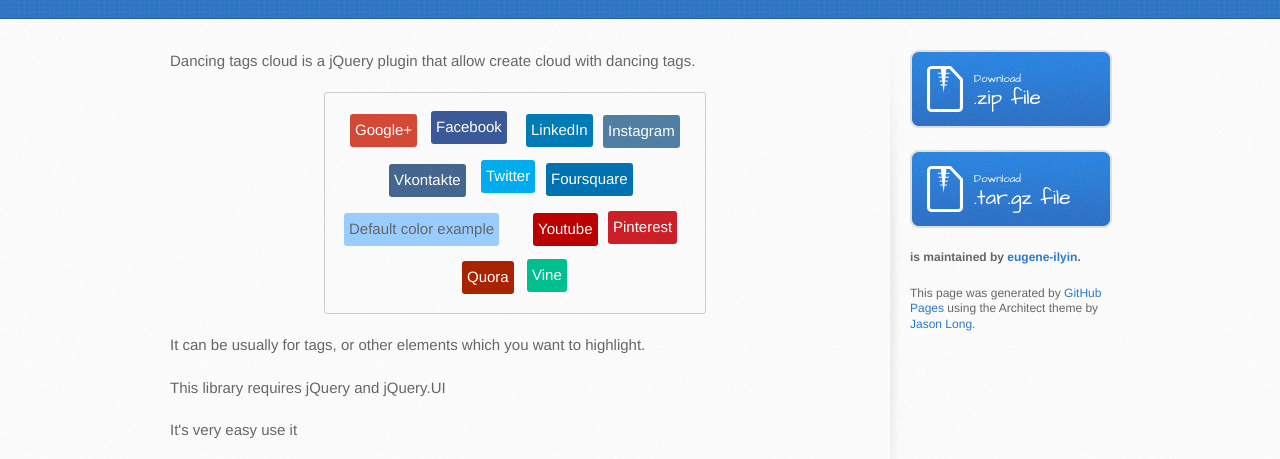
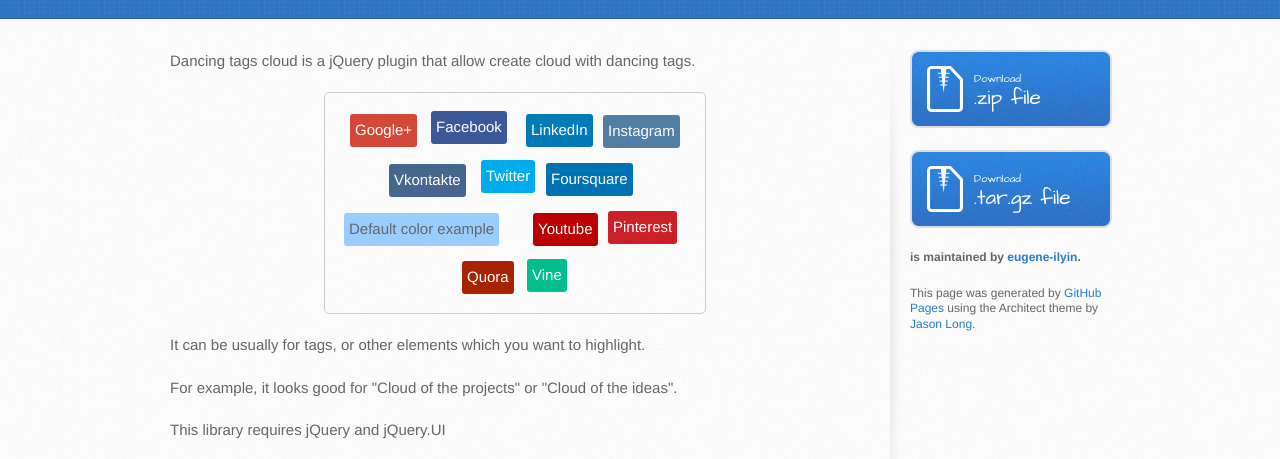
Before and after one commit to eugene-ilyin/dancing_tags, a plain HTML site: page index.html in a window 1280 px wide. Shown: the part 288-747 px from the top of the page. Drawn offline with nearby package versions, Linux system fonts and the light colour scheme.

Commit message:
Update index.html

```diff
--- a/index.html
+++ b/index.html
@@ -15,9 +15,9 @@
     <link rel="stylesheet" type="text/css" href="stylesheets/dancing_tags_cloud.css" media="screen">
     <style>
       #dancing-tags-container {
-        -webkit-border-radius: 3px;
-        -moz-border-radius: 3px;
-        border-radius: 3px;
+        -webkit-border-radius: 5px;
+        -moz-border-radius: 5px;
+        border-radius: 5px;
         border: 1px #CCC solid;
         margin: 20px 0 20px 154px;
       }
@@ -65,6 +65,7 @@
           </script>
 
 <p>It can be usually for tags, or other elements which you want to highlight.</p>
+<p>For example, it looks good for "Cloud of the projects" or "Cloud of the ideas".</p>
 
 <p>This library requires jQuery and jQuery.UI</p>
 
```
